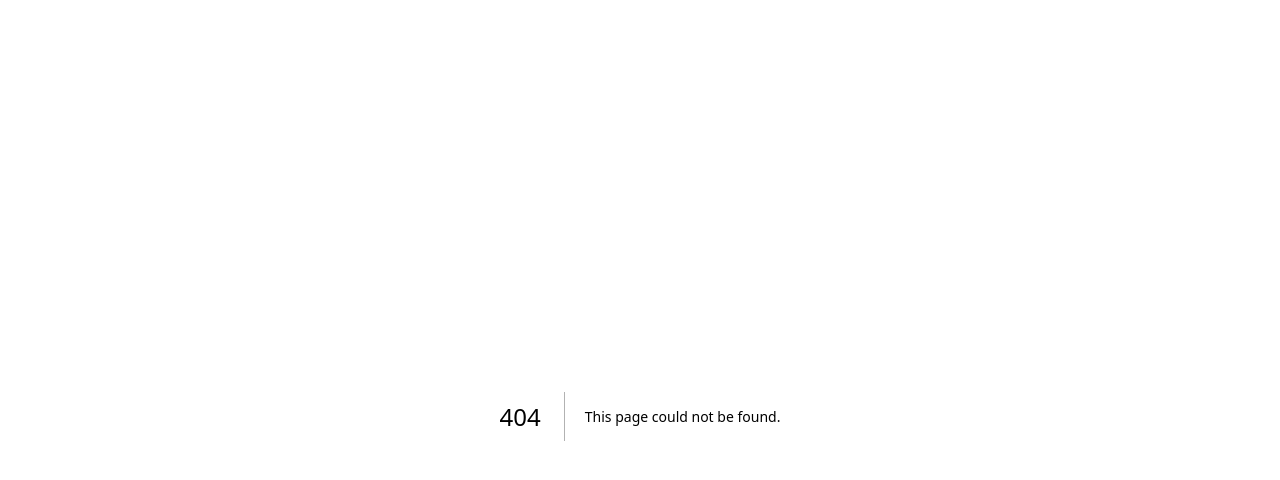
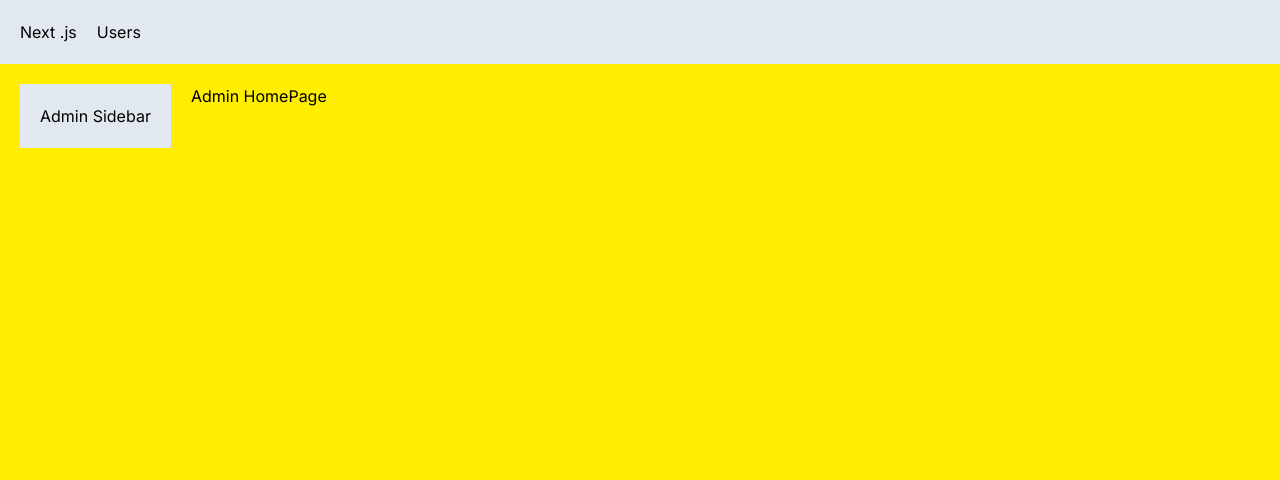
Before and after one commit to RobinB87/nextjs-tailwind-app, a Next.js app in the folder next-app/: page /admin in a window 1280 px wide. Before the commit this address had no page. Shown: the top 480 px of the page. Built offline with nearby package versions, Linux system fonts and the light colour scheme.

Commit message:
using layouts

```diff
--- /dev/null
+++ b/next-app/app/NavBar.tsx
@@ -0,0 +1,15 @@
+import Link from "next/link";
+import React from "react";
+
+const NavBar = () => {
+  return (
+    <div className="flex bg-slate-200 p-5">
+      <Link href="/" className="mr-5">
+        Next .js
+      </Link>
+      <Link href="/users">Users</Link>
+    </div>
+  );
+};
+
+export default NavBar;
--- /dev/null
+++ b/next-app/app/admin/layout.tsx
@@ -0,0 +1,19 @@
+import { ReactNode } from "react";
+
+interface Props {
+  children: ReactNode;
+}
+
+// create nested layout by creating a file layout.tsx
+// it should have children of type ReactNode
+// this will be the common ui for all the admin pages
+const AdminLayout = ({ children }: Props) => {
+  return (
+    <div className="flex">
+      <aside className="bg-slate-200 p-5 mr-5">Admin Sidebar</aside>
+      <div>{children}</div>
+    </div>
+  );
+};
+
+export default AdminLayout;
--- /dev/null
+++ b/next-app/app/admin/page.tsx
@@ -0,0 +1,8 @@
+import React from "react";
+
+// because of the layout.tsx, all admin pages have a sidebar on the right
+const AdminHomePage = () => {
+  return <div>Admin HomePage</div>;
+};
+
+export default AdminHomePage;
--- a/next-app/app/globals.css
+++ b/next-app/app/globals.css
@@ -14,5 +14,14 @@
 
 body {
   color: rgb(var(--foreground-rgb));
-  padding: 1rem;
 }
+
+/* by default, with tailwind, elements are unstyled, even h1 etc.
+   Can override this by using @layer and @apply and then apply tailwind styles
+   The main layers are set above, base, components and utilities */
+@layer base {
+  h1 {
+    /* now all h1 elements have this style */
+    @apply font-extrabold text-2xl mb-3
+  }
+}
--- a/next-app/app/layout.tsx
+++ b/next-app/app/layout.tsx
@@ -1,6 +1,8 @@
 import "./globals.css";
 import type { Metadata } from "next";
 import { Inter } from "next/font/google";
+
+import NavBar from "./NavBar";
 
 const inter = Inter({ subsets: ["latin"] });
 
@@ -12,7 +14,10 @@
 export default function RootLayout({ children }: { children: React.ReactNode }) {
   return (
     <html lang="en" data-theme="cyberpunk">
-      <body className={inter.className}>{children}</body>
+      <body className={inter.className}>
+        <NavBar />
+        <main className="p-5">{children}</main>
+      </body>
     </html>
   );
 }
```
